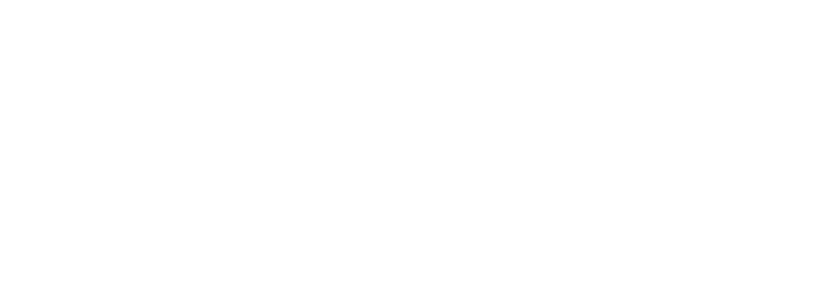
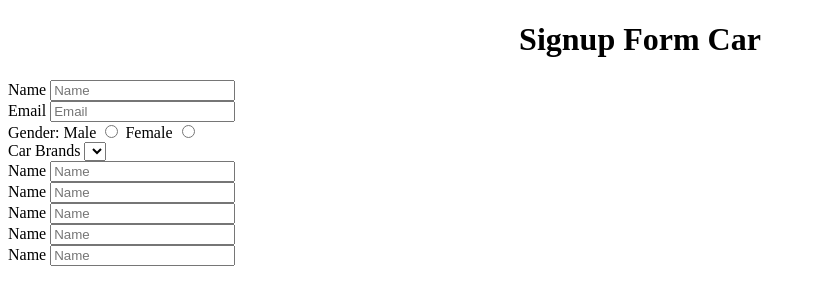
Before and after one commit to acciojob/signup-form-car-anuragabcr, a website: page main.html in a window 1280 px wide. Shown: the whole page, without its empty margins (0-816 px from the left). Drawn offline with Linux system fonts and the light colour scheme.

Commit message:
created a submission

```diff
--- a/main.html
+++ b/main.html
@@ -8,6 +8,48 @@
 
 <body>
 	<!-- the entire body must be written by student -->
+	<center><h1>Signup Form Car</h1></center>
+	<form method="post">
+		<div>
+			<label for="name">Name</label>
+			<input type="text" id="name" placeholder="Name" required />
+		</div>
+		<div>
+			<label for="email">Email</label>
+			<input type="email" id="email" placeholder="Email" required />
+		</div>
+		<div>
+			<label>Gender: </label>
+			<label for="gender_m">Male</label>
+			<input type="radio" id="gender_m" name="gender" required />
+			<label for="gender_f">Female</label>
+			<input type="radio" id="gender_f" name="gender" required />
+		</div>
+		<div>
+			<label for="name">Car Brands</label>
+			<select id="cars"  aria-required></select>
+		</div>
+		<div>
+			<label for="name">Name</label>
+			<input type="text" id="name" placeholder="Name" required />
+		</div>
+		<div>
+			<label for="name">Name</label>
+			<input type="text" id="name" placeholder="Name" required />
+		</div>
+		<div>
+			<label for="name">Name</label>
+			<input type="text" id="name" placeholder="Name" required />
+		</div>
+		<div>
+			<label for="name">Name</label>
+			<input type="text" id="name" placeholder="Name" required />
+		</div>
+		<div>
+			<label for="name">Name</label>
+			<input type="text" id="name" placeholder="Name" required />
+		</div>
+	</form>
     <script type="text/javascript" src="./script.js">
 </script>
 
```
